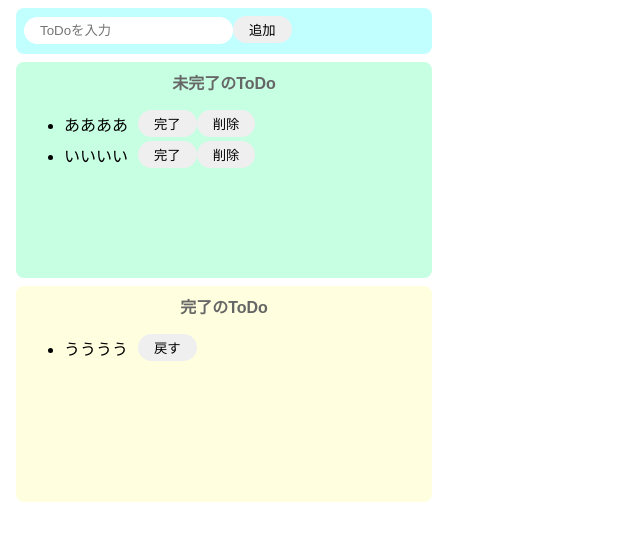
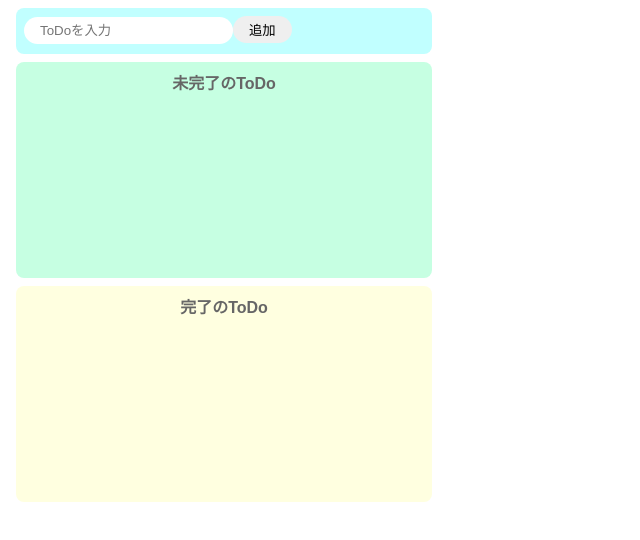
Before and after one commit to manjoe/udemy-react-todoapp, a React (Create React App) app: page / in a window 1280 px wide. Shown: the top 540 px of the page, without its empty margins (0-640 px from the left). Built offline with nearby package versions, Linux system fonts and the light colour scheme.

Commit message:
戻す機能の実装

```diff
--- a/src/App.jsx
+++ b/src/App.jsx
@@ -3,11 +3,8 @@
 
 export const App = () => {
   const [todoText, setTodoText] = useState("");
-  const [incompleteTodos, setIncompleteTodos] = useState([
-    "ああああ",
-    "いいいい"
-  ]);
-  const [completeTodos, setCompleteTodos] = useState(["うううう"]);
+  const [incompleteTodos, setIncompleteTodos] = useState([]);
+  const [completeTodos, setCompleteTodos] = useState([]);
   const onChangeTodoText = (event) => setTodoText(event.target.value);
   const onClickAdd = () => {
     if (todoText === "") return;
@@ -26,6 +23,13 @@
     const newCompleteTodos = [...completeTodos, incompleteTodos[index]];
     setIncompleteTodos(newIncompleteTodos);
     setCompleteTodos(newCompleteTodos);
+  };
+  const onClickBack = (index) => {
+    const newCompleteTodos = [...completeTodos];
+    newCompleteTodos.splice(index, 1);
+    const newIncompleteTodos = [...incompleteTodos, completeTodos[index]];
+    setCompleteTodos(newCompleteTodos);
+    setIncompleteTodos(newIncompleteTodos);
   };
   return (
     <>
@@ -69,11 +73,17 @@
       <div className="complete-area">
         <p className="title">完了のToDo</p>
         <ul>
-          {completeTodos.map((todo) => {
+          {completeTodos.map((todo, index) => {
             return (
               <div key={todo} className="list-row">
                 <li>{todo}</li>
-                <button>戻す</button>
+                <button
+                  onClick={() => {
+                    onClickBack(index);
+                  }}
+                >
+                  戻す
+                </button>
               </div>
             );
           })}
```
